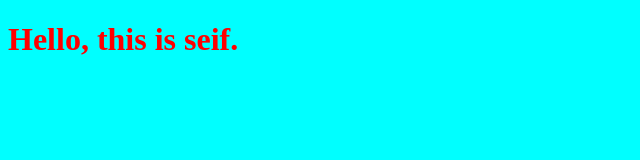
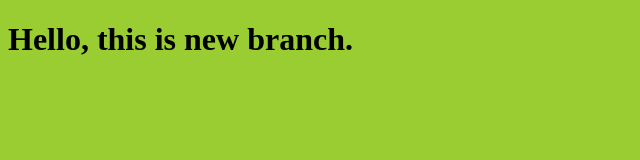
Before and after one commit to SeifEldenOsama/myproject, a plain HTML site: page index.html in a window 1280 px wide. Shown: the whole page, without its empty margins (0-640 px from the left). Drawn offline with Linux system fonts and the light colour scheme.

Commit message:
changing style for the title

```diff
--- a/index.html
+++ b/index.html
@@ -7,7 +7,7 @@
     <link rel="stylesheet" href="style.css">
 </head>
 <body>
-    <h1>Hello, this is seif.</h1>
+    <h1>Hello, this is new branch.</h1>
     <script  src = "app.js"></script>
 </body>
 </html>
--- a/style.css
+++ b/style.css
@@ -1,7 +1,7 @@
 h1{
-    color: red;
+    color: black;
 }
 
 body{
-    background-color: aqua;
+    background-color: yellowgreen;
 }
```
